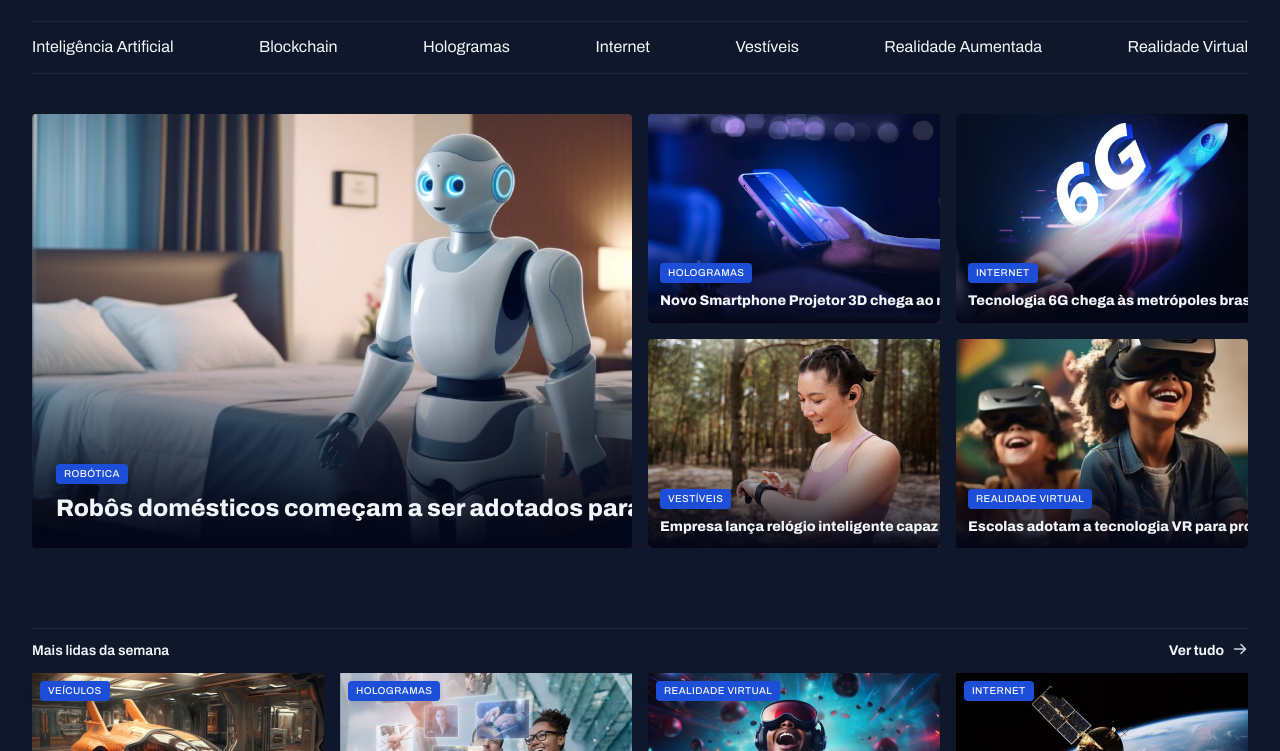
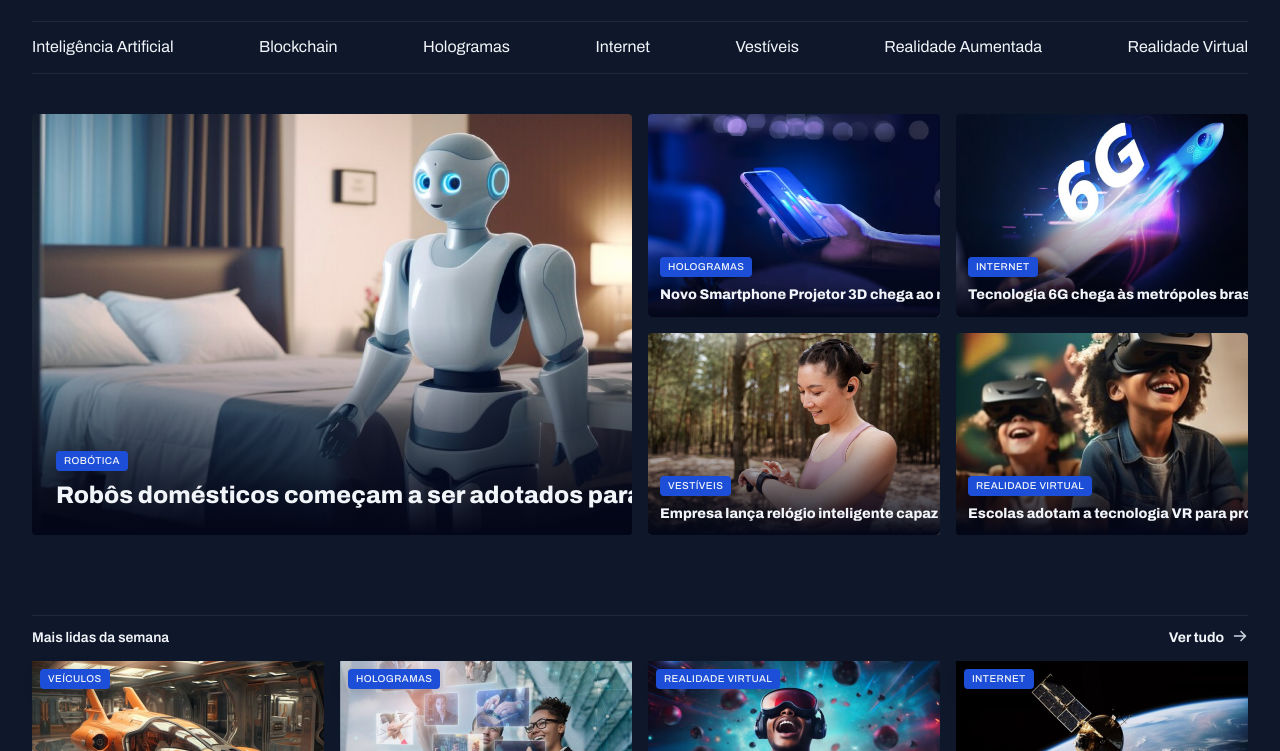
Before and after one commit to beefreguglia/full-stack-technews, a plain HTML site: page index.html in a window 1280 px wide. Shown: the part 49-800 px from the top of the page. Drawn offline with Linux system fonts and the light colour scheme.

```diff
--- a/styles/sections.css
+++ b/styles/sections.css
@@ -28,16 +28,19 @@ section header {
   align-items: center;
 
   & img {
+    width: 100%;
     height: 100%;
     object-fit: cover;
   }
 
   & .card {
-    max-width: 328px;
+    width: 100%;
     position: relative;
     border-radius: 4px;
     overflow: hidden;
     height: 100%;
+    display: flex;
+    align-items: center;
 
 
     &::before {
```
